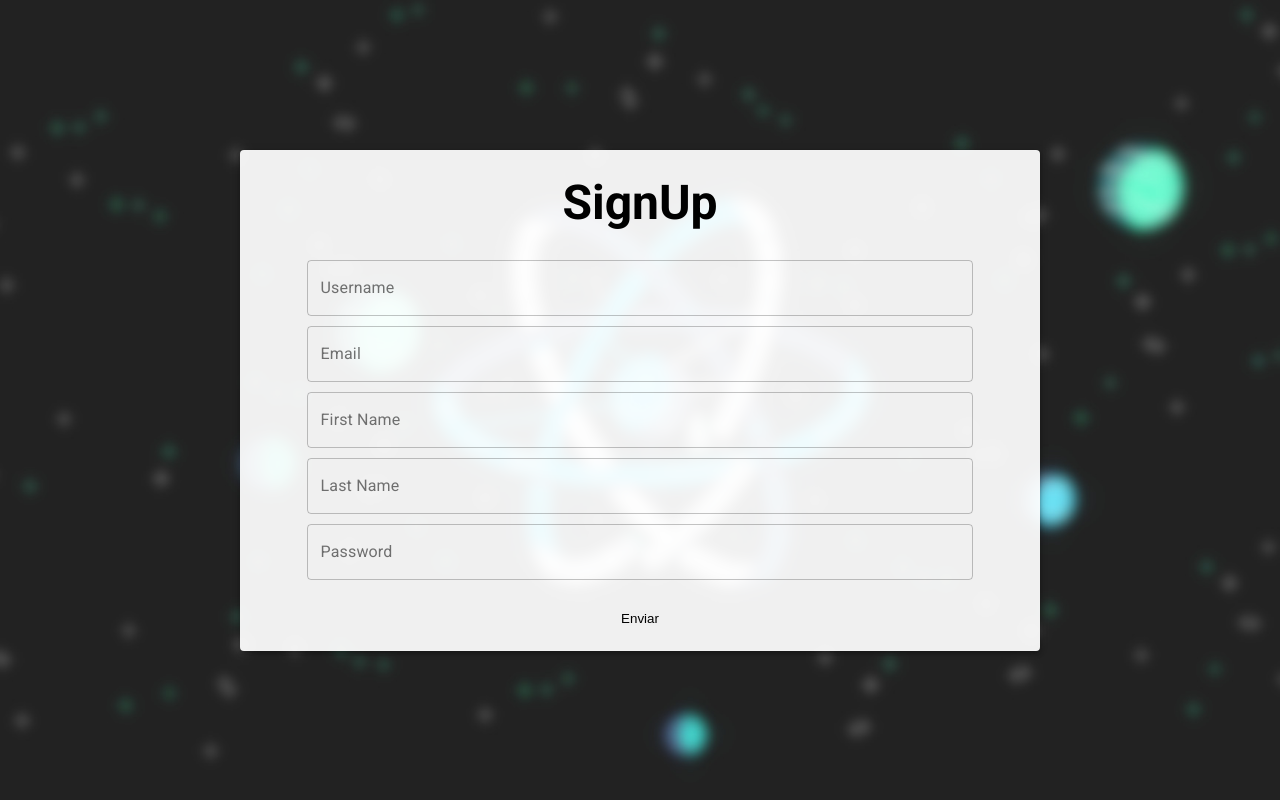
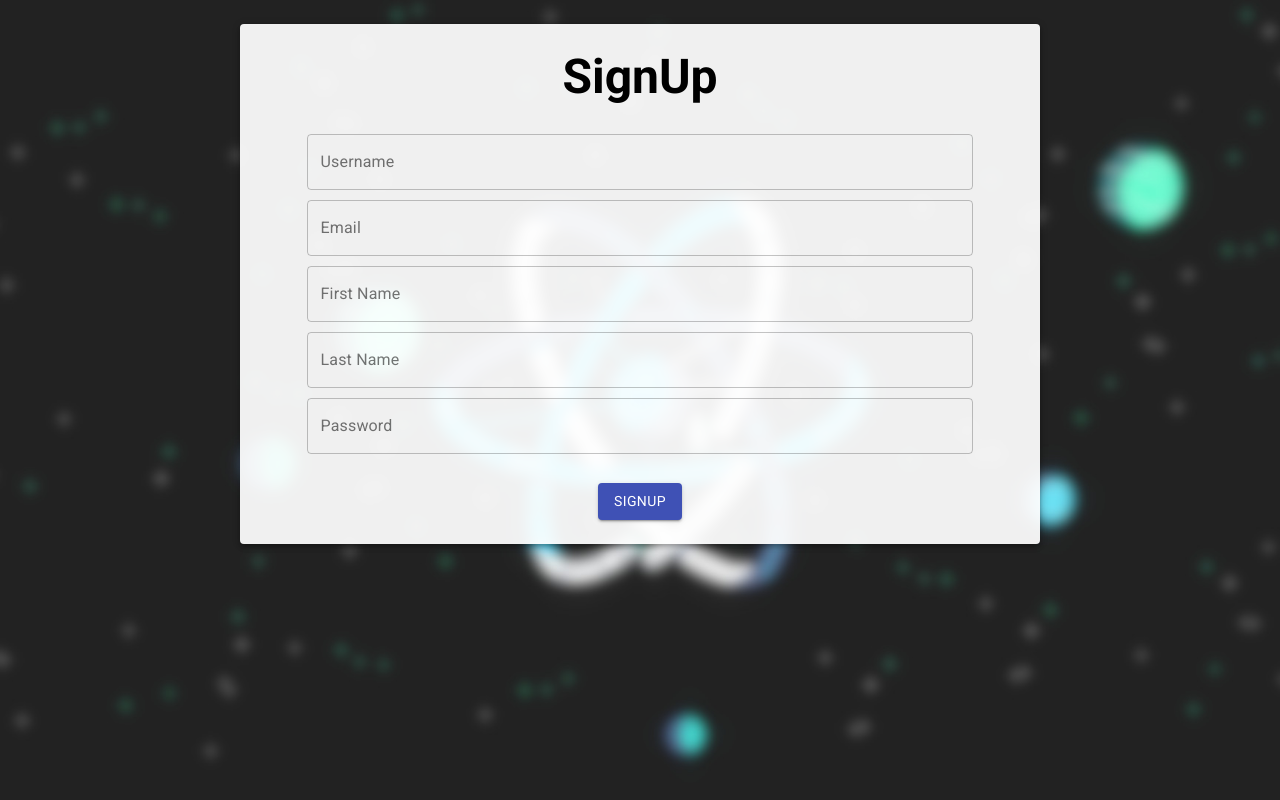
Before and after one commit to ahumadamatias/pyarmy-web-template, a React (Create React App) app: page /signup in a window 1280 px wide. Built offline with nearby package versions, Linux system fonts and the light colour scheme.

Commit message:
Fix style and button signup

```diff
--- a/src/App.css
+++ b/src/App.css
@@ -9,11 +9,21 @@
     outline: none;
 }
 
+body {
+    height: 100vh;
+    min-height: 400px;
+    background-image: url('view/home/background-react-dif.jpg');
+    background-position: center;
+    background-repeat: no-repeat;
+    background-size: cover;
+}
+
 h1 {
     font-family: 'Roboto', sans-serif;
     font-size: 3em;
     font-weight: bold;
 }
+
 .wrapper {
     width: 100%;
     max-width: 800px;
@@ -27,6 +37,7 @@ h1 {
         padding: 24px;
     }
 }
+
 .mat-card {
     padding: 24px;
     width: 100%;
@@ -41,9 +52,11 @@ h1 {
     overflow: hidden;
     background-color: #fffe
 }
+
 .mat-card h1 {
     margin: auto;
 }
+
 .mat-card .login-input {
     padding: 24px;
     width: 90%;
@@ -52,9 +65,11 @@ h1 {
     flex-direction: column;
     margin: auto;
 }
+
 .mat-card .item-card {
     margin: 5px;
 }
+
 .mat-card .btn-submit {
     margin: auto;
 }
--- a/src/view/login/login.css
+++ /dev/null
@@ -1,9 +0,0 @@
-.container-login{
-    height: 100vh;
-    min-height: 400px;
-    display: grid;
-    background-image: url('../home/background-react-dif.jpg');
-    background-position: center;
-    background-repeat: no-repeat;
-    background-size: cover;
-}
--- a/src/view/login/login.js
+++ b/src/view/login/login.js
@@ -1,8 +1,6 @@
 import React, { useState } from 'react';
 import { FormControl, TextField, Button } from '@material-ui/core';
 import { AuthenticationService } from '../../services/authentication.service';
-
-import './login.css'
 
 const Login = () => {
     let userCredentials = {
--- a/src/view/register/register.css
+++ /dev/null
@@ -1,9 +0,0 @@
-.container-register{
-    height: 100vh;
-    min-height: 400px;
-    display: grid;
-    background-image: url('../home/background-react-dif.jpg');
-    background-position: center;
-    background-repeat: no-repeat;
-    background-size: cover;
-}
--- a/src/view/register/register.js
+++ b/src/view/register/register.js
@@ -1,8 +1,6 @@
 import React, { useState } from 'react';
 import { FormControl, TextField, Button } from '@material-ui/core';
 import { AuthenticationService } from '../../services/authentication.service';
-
-import './register.css';
 
 const Register = () => {
     let userModel = {
@@ -80,7 +78,9 @@ const Register = () => {
                         />
                     </FormControl>
                     <div className='btn-submit'>
-                        <button type="submit" className="btn btn-primary">Enviar</button>
+                        <Button onClick={handleSubmit} variant='contained' color='primary'>
+                            SignUp
+                        </Button>
                     </div>
                 </div>
             </div>
```
